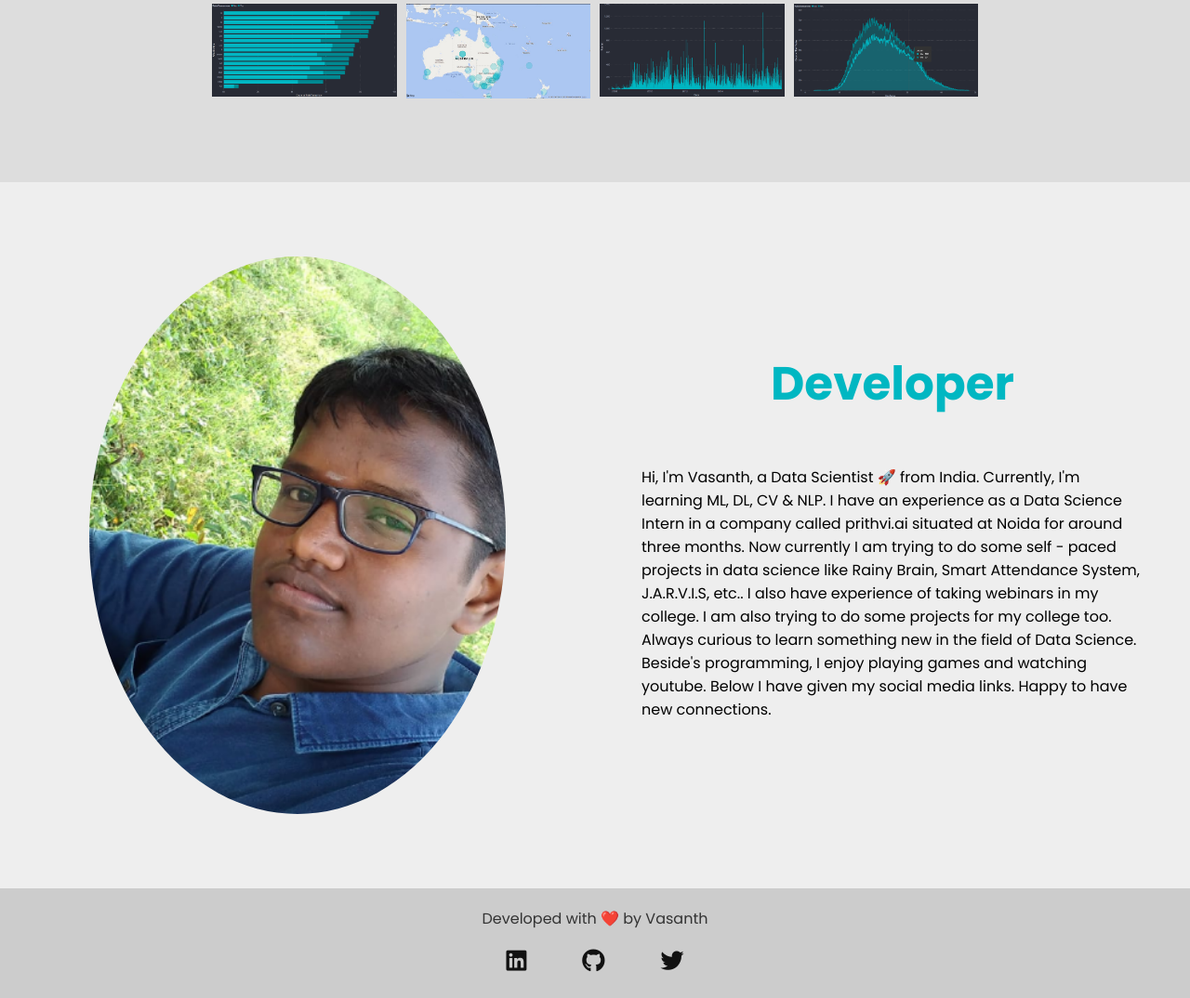
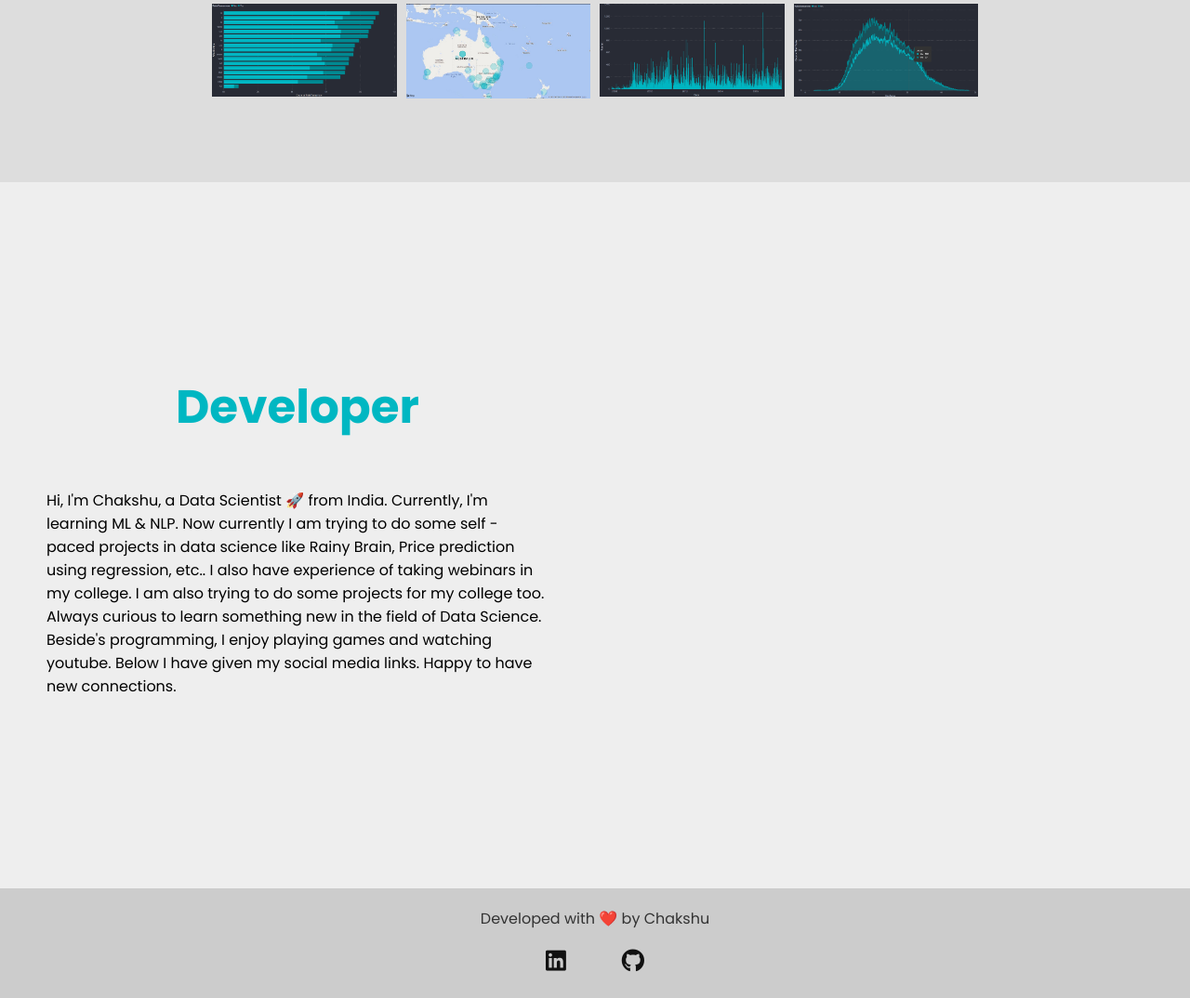
Before and after one commit to 123chakshu456/RainPredictor, a Flask app: page / in a window 1280 px wide. Shown: the part 2630-3704 px from the top of the page at 93% size. Run offline with Flask 2, Linux system fonts and the light colour scheme; parts of the project's set-up code (start-up, migrations or seed data) failed here and were passed over; some libraries are stand-ins or nearby versions.

Commit message:
Update index.html

```diff
--- a/template/index.html
+++ b/template/index.html
@@ -85,15 +85,11 @@
 
     <section id="info">
       <div>
-        <img src="../static/vasanth1.png" alt="Vasanth">
-      </div>
-      <div>
         <h2>Developer</h2>
-        <p class="about-content"> Hi, I'm Vasanth, a Data Scientist 🚀 from India.
-          Currently, I'm learning ML, DL, CV & NLP. I have an experience as a Data Science Intern in a
-          company called prithvi.ai situated at Noida for around three months. Now currently I am trying
-          to do some self - paced projects in data science like Rainy Brain, Smart Attendance System,
-          J.A.R.V.I.S, etc.. I also have experience of taking webinars in my college. I am also trying
+        <p class="about-content"> Hi, I'm Chakshu, a Data Scientist 🚀 from India.
+          Currently, I'm learning ML & NLP. Now currently I am trying
+          to do some self - paced projects in data science like Rainy Brain, Price prediction using regression,
+          etc.. I also have experience of taking webinars in my college. I am also trying
           to do some projects for my college too. Always curious to learn something new in
           the field of Data Science. Beside's programming, I enjoy playing games and watching youtube.
           Below I have given my social media links. Happy to have new connections.</p>
@@ -102,12 +98,11 @@
 
     <footer>
       <p>
-        Developed with ❤️ by Vasanth
+        Developed with ❤️ by Chakshu
       </p>
       <div class="media-icons">
-        <a href="https://www.linkedin.com/in/vasanth-p-90826218b/"><i class="fab fa-linkedin"></i></a>
-        <a href="https://github.com/Vasanthengineer4949"><i class="fab fa-github"></i></a>
-        <a href="https://twitter.com/V51430"><i class="fab fa-twitter"></i></a>
+        <a href="https://www.linkedin.com/in/chakshu-goyal-729778216/"><i class="fab fa-linkedin"></i></a>
+        <a href="https://github.com/123chakshu456"><i class="fab fa-github"></i></a>
       </div>
     </footer>
 
```
